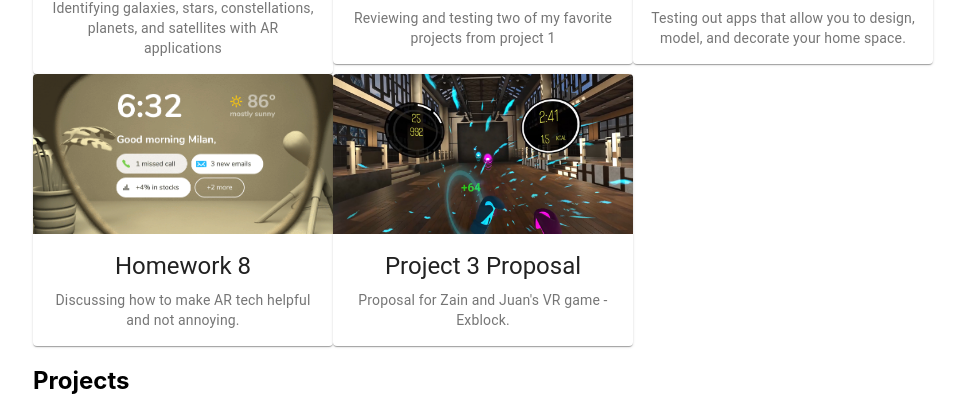
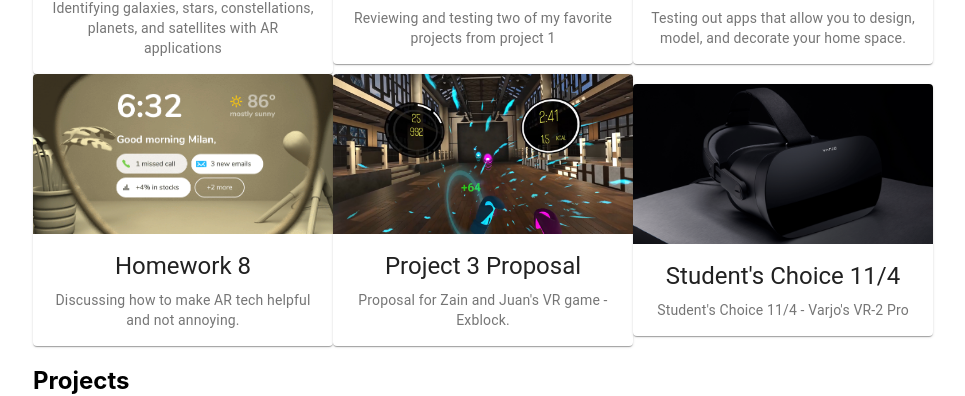
Before and after one commit to zainz23/zainzahran.tech, a React (Create React App) app in the folder zainzahran-tech/: page /CS428 in a window 1280 px wide. Shown: the part 688-1084 px from the top of the page, without its empty margins (137-1102 px from the left). Built offline with nearby package versions, Linux system fonts and the light colour scheme.

Commit message:
Adds student's choice

```diff
--- a/zainzahran-tech/src/components/CS428/CS428.js
+++ b/zainzahran-tech/src/components/CS428/CS428.js
@@ -48,6 +48,7 @@ class CS428 extends React.Component {
                 { name: "hw7", isActive: false },
                 { name: "hw8", isActive: false },
                 { name: "hw10", isActive: false },
+                { name: "hw11", isActive: false},
                 { name: "p1",  isActive: false},
                 { name: "p2",  isActive: false}
             ]
--- a/zainzahran-tech/src/components/CS428/dataset.json
+++ b/zainzahran-tech/src/components/CS428/dataset.json
@@ -80,6 +80,16 @@
     "desc": "Proposal for Zain and Juan's VR game - Exblock."
   },
   {
+    "name": "Student's Choice 11/4",
+    "abbrev": "HW11",
+    "week": "11",
+    "type": "hw",
+    "title": "Students Choice 11/4",
+    "img": "/assets/hw11/thumbnail.png",
+    "src": "https://drive.google.com/file/d/1F9j_9D89HORxuhyGDg_WnghjH7n5Mf9C/preview",
+    "desc": "Student's Choice 11/4 - Varjo's VR-2 Pro"
+  },
+  {
     "name": "You Can't Judge a Book by Its Cover",
     "abbrev": "p1",
     "week": "5",
```
Also changed, not shown: zainzahran-tech/public/assets/hw11/thumbnail.png (added).
